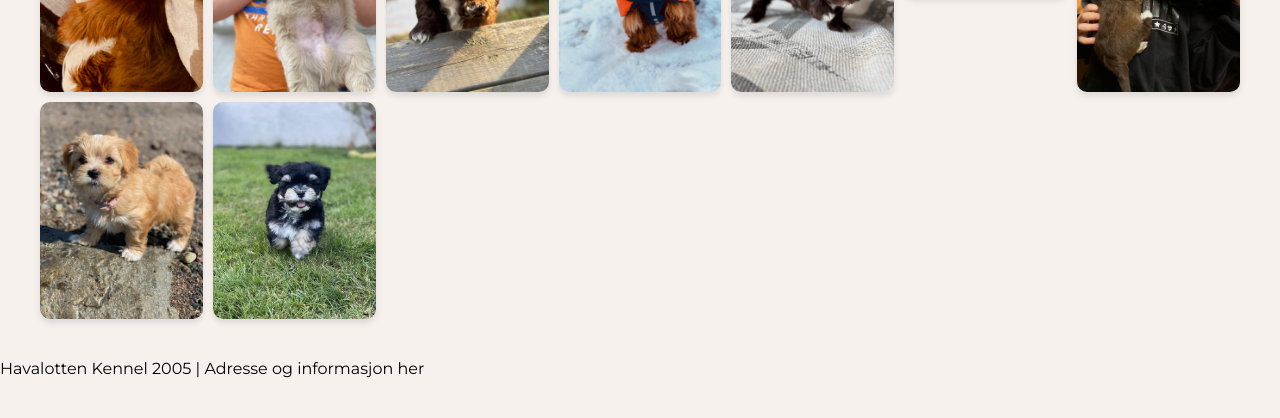
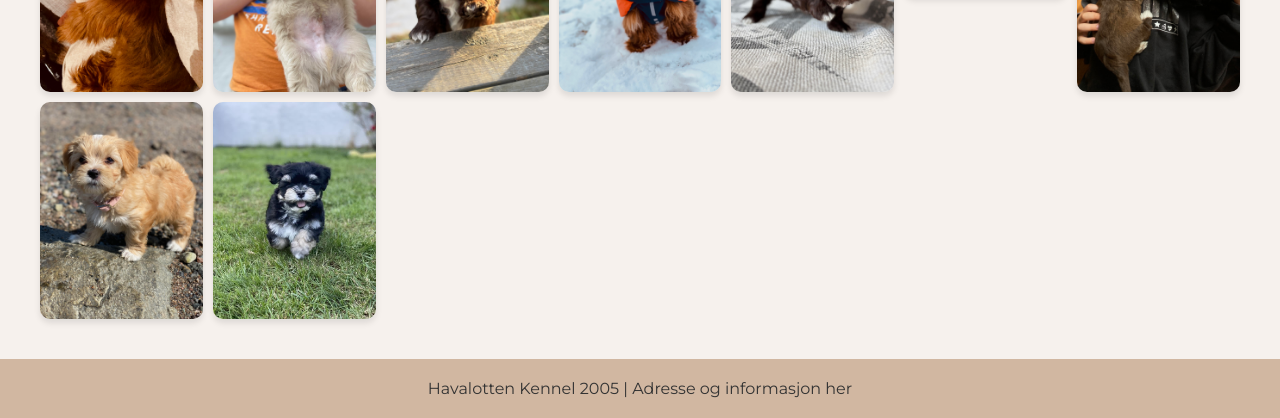
Before and after one commit to Lillian24sfj/Oppgave1, a plain HTML site: page index.html in a window 1280 px wide. Shown: the part 2037-2455 px from the top of the page. Before the commit the page ends 2415 px from the top, so only its background shows below. Drawn offline with Linux system fonts and the light colour scheme.

Commit message:
Vis hva du kan

```diff
--- a/style.css
+++ b/style.css
@@ -252,3 +252,10 @@ main p {
   z-index: 1100;
   background-color: #efdccc00;
 }
+
+footer {
+  background-color: #d1b7a1;
+  padding: 20px 0;
+  text-align: center;
+  color: #333;
+}
```
